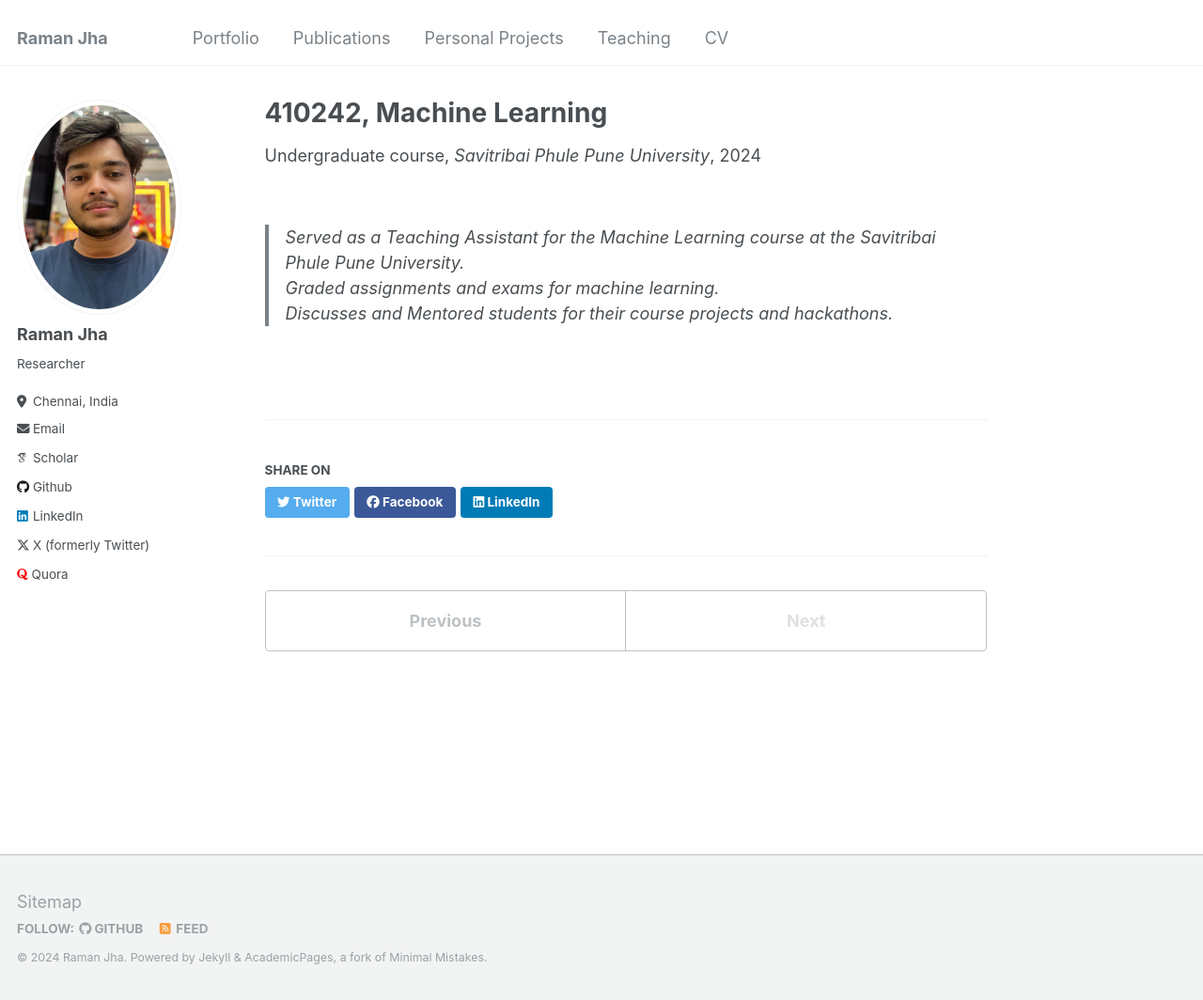
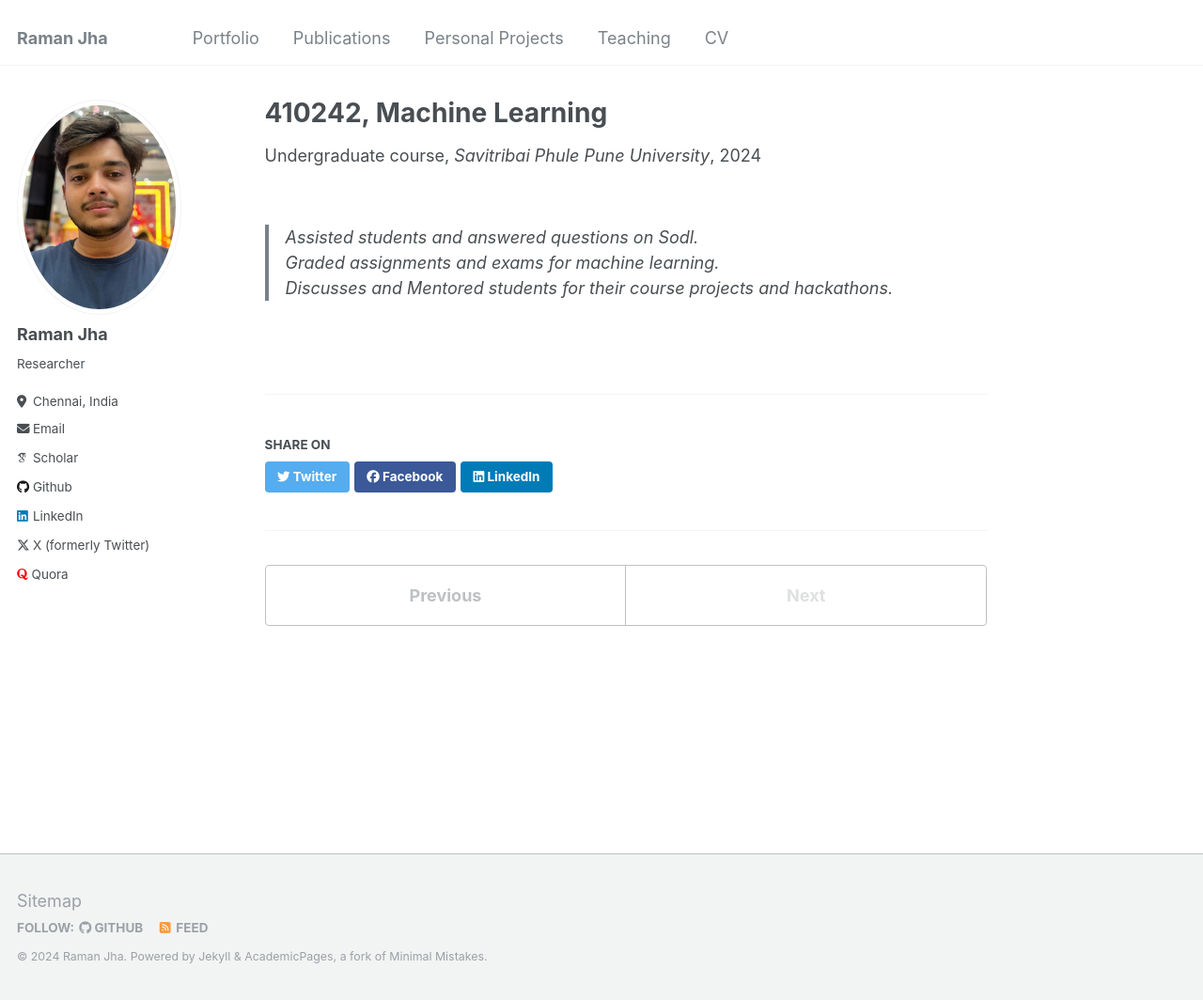
Before and after one commit to jhakrraman/jhakrraman.github.io, a Jekyll site: the page built from _teaching/50_ML.md, in a window 1280 px wide and 1064 px high. Shown: the whole window at 94% size. Built offline with Jekyll 4.4.1, drawn with Linux system fonts in a browser that asks for light colours; some web fonts are replaced.

Commit message:
Update 50_ML.md

```diff
--- a/_teaching/50_ML.md
+++ b/_teaching/50_ML.md
@@ -9,6 +9,6 @@ date2: 2023-05-15
 location: "Pune, India"
 ---
 
->Served as a Teaching Assistant for the Machine Learning course at the Savitribai Phule Pune University.
+> Assisted students and answered questions on Sodl.
 >Graded assignments and exams for machine learning.
 >Discusses and Mentored students for their course projects and hackathons.
```
